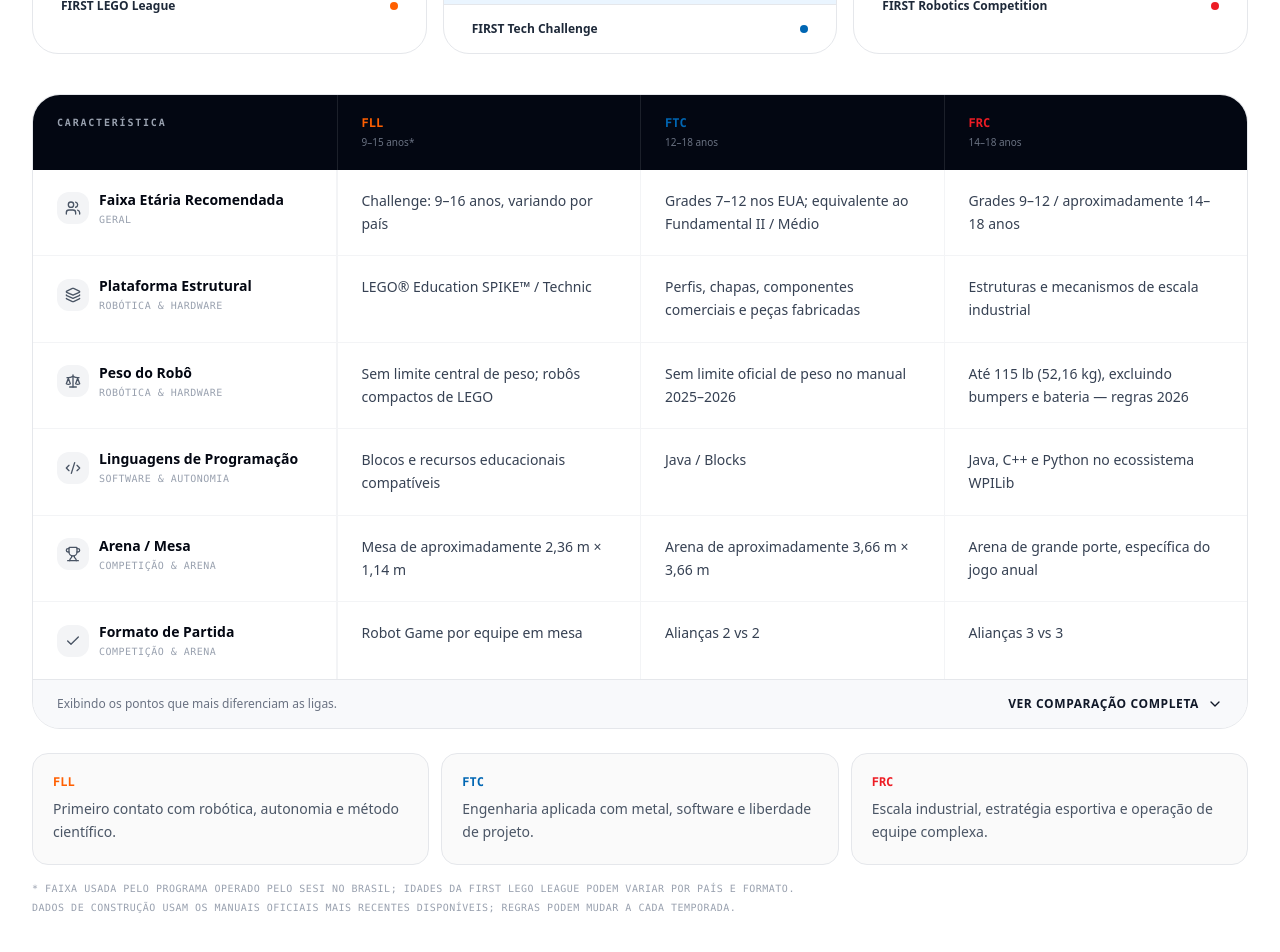
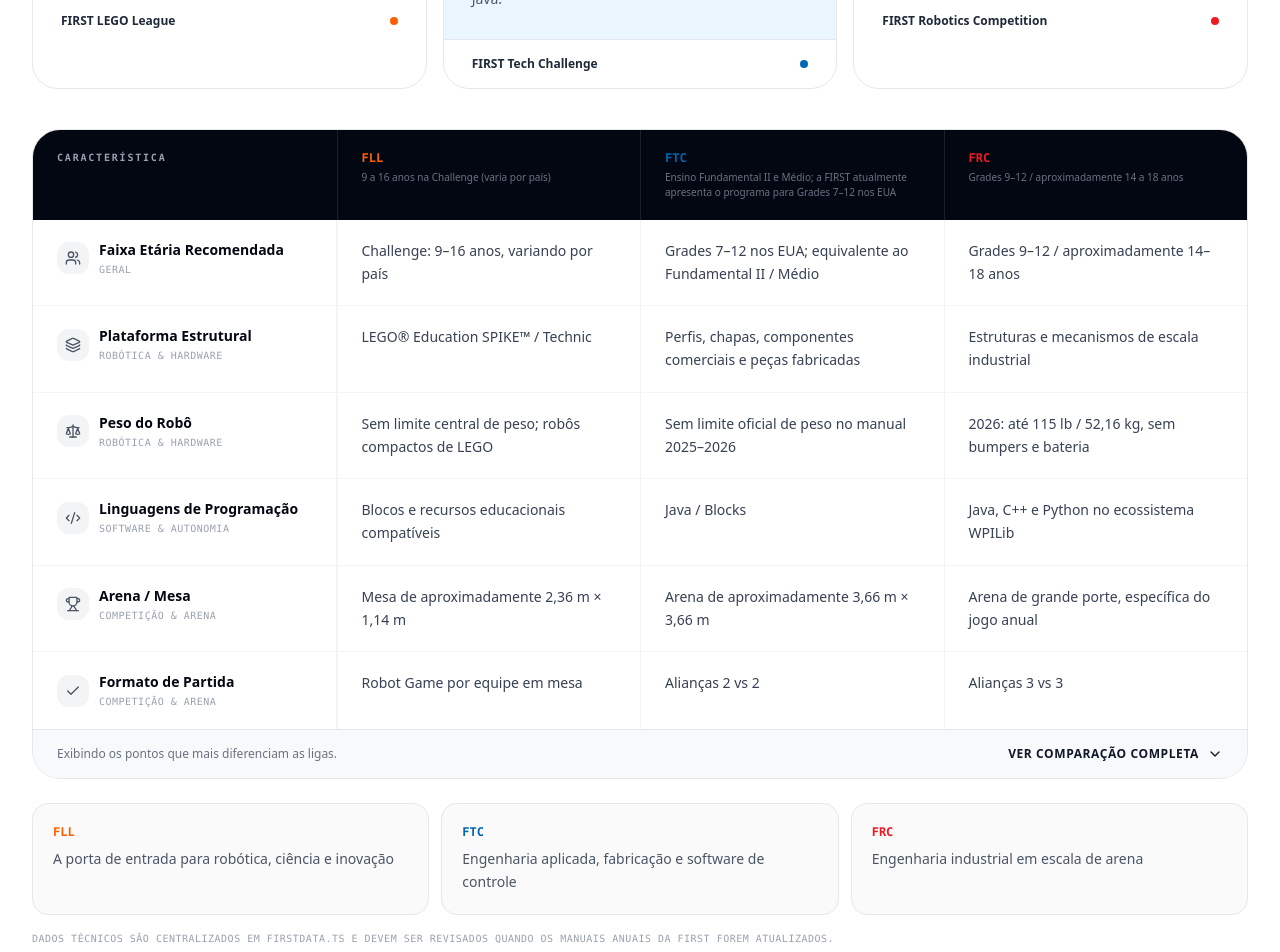
Before and after one commit to caastro-kng/FIRST, a React (Vite) app: page / in a window 1280 px wide. Shown: the part 4580-5532 px from the top of the page. Built offline with nearby package versions, Linux system fonts and the light colour scheme.

Commit message:
refactor: centralize comparison league facts

```diff
--- a/src/components/ComparisonMatrix.tsx
+++ b/src/components/ComparisonMatrix.tsx
@@ -1,13 +1,19 @@
 import React, { useMemo, useState } from 'react';
-import { COMPARISON_CRITERIA } from '../data/firstData';
+import { COMPARISON_CRITERIA, LEAGUES_DATA } from '../data/firstData';
 import { Check, ChevronDown, Layers3, Scale, Cpu, Code2, Users, Trophy } from 'lucide-react';
+import { LeagueId } from '../types/first';
 
-const LEAGUES = [
+const LEAGUES: Array<{
+  key: LeagueId;
+  level: string;
+  headline: string;
+  description: string;
+  accent: string;
+  soft: string;
+  icon: React.ComponentType<{ className?: string }>;
+}> = [
   {
-    key: 'fll' as const,
-    name: 'FLL',
-    fullName: 'FIRST LEGO League',
-    age: '9–15 anos*',
+    key: 'fll',
     level: 'Entrada',
     headline: 'LEGO + CIÊNCIA',
     description: 'A porta de entrada para construir, programar e resolver problemas reais com criatividade.',
@@ -16,10 +22,7 @@ const LEAGUES = [
     icon: Layers3,
   },
   {
-    key: 'ftc' as const,
-    name: 'FTC',
-    fullName: 'FIRST Tech Challenge',
-    age: '12–18 anos',
+    key: 'ftc',
     level: 'Intermediário',
     headline: 'METAL + SOFTWARE',
     description: 'Mais liberdade de engenharia, estruturas metálicas, controle avançado e programação em Java.',
@@ -28,10 +31,7 @@ const LEAGUES = [
     icon: Cpu,
   },
   {
-    key: 'frc' as const,
-    name: 'FRC',
-    fullName: 'FIRST Robotics Competition',
-    age: '14–18 anos',
+    key: 'frc',
     level: 'Avançado',
     headline: 'ARENA + INDÚSTRIA',
     description: 'Robôs de grande porte, alianças 3v3, estratégia esportiva e engenharia em escala industrial.',
@@ -52,16 +52,6 @@ const ICONS: Record<string, React.ReactNode> = {
   field_size: <Trophy className="w-4 h-4" />,
 };
 
-const CURRENT_FACT_OVERRIDES: Partial<Record<string, Partial<Record<'fll' | 'ftc' | 'frc', string>>>> = {
-  weight: {
-    ftc: 'Sem limite oficial de peso no manual 2025–2026',
-    frc: 'Até 115 lb (52,16 kg), excluindo bumpers e bateria — regras 2026',
-  },
-};
-
-const getDisplayValue = (item: (typeof COMPARISON_CRITERIA)[number], league: 'fll' | 'ftc' | 'frc') =>
-  CURRENT_FACT_OVERRIDES[item.id]?.[league] ?? item[league];
-
 export const ComparisonMatrix: React.FC = () => {
   const [showAll, setShowAll] = useState(false);
 
@@ -76,47 +66,39 @@ export const ComparisonMatrix: React.FC = () => {
         <div className="grid grid-cols-1 lg:grid-cols-12 gap-10 lg:gap-16 items-end mb-14">
           <div className="lg:col-span-8 space-y-4">
             <div className="inline-flex items-center gap-2 text-[11px] font-mono font-bold uppercase tracking-[0.2em] text-[#0066B3]">
-              <span className="w-2 h-2 rounded-full bg-[#0066B3]" />
-              04 / COMPARATIVO
+              <span className="w-2 h-2 rounded-full bg-[#0066B3]" />04 / COMPARATIVO
             </div>
             <h2 className="text-4xl sm:text-5xl lg:text-6xl font-black uppercase tracking-[-0.04em] leading-[0.98] text-gray-950">
-              TRÊS LIGAS.<br />
-              <span className="text-[#0066B3]">TRÊS ESCALAS.</span>
+              TRÊS LIGAS.<br /><span className="text-[#0066B3]">TRÊS ESCALAS.</span>
             </h2>
           </div>
-
           <div className="lg:col-span-4 lg:pb-1">
-            <p className="text-base text-gray-600 leading-relaxed">
-              A tecnologia muda de escala, mas a lógica permanece: projetar, programar, testar e competir em equipe.
-            </p>
+            <p className="text-base text-gray-600 leading-relaxed">A tecnologia muda de escala, mas a lógica permanece: projetar, programar, testar e competir em equipe.</p>
           </div>
         </div>
 
         <div className="grid grid-cols-1 md:grid-cols-3 gap-4 mb-10">
           {LEAGUES.map((league) => {
             const Icon = league.icon;
+            const data = LEAGUES_DATA[league.key];
             return (
               <div key={league.key} className="rounded-[26px] border border-gray-200 bg-white overflow-hidden">
                 <div className="p-6 sm:p-7" style={{ backgroundColor: league.soft }}>
                   <div className="flex items-start justify-between gap-4 mb-10">
                     <div>
                       <div className="text-[10px] font-mono font-bold uppercase tracking-[0.18em] text-gray-500">{league.level}</div>
-                      <div className="text-sm font-mono text-gray-500 mt-1">{league.age}</div>
+                      <div className="text-sm font-mono text-gray-500 mt-1">{data.targetAge}</div>
                     </div>
-                    <div className="w-11 h-11 rounded-2xl bg-white/80 flex items-center justify-center" style={{ color: league.accent }}>
-                      <Icon className="w-5 h-5" />
+                    <div className="w-11 h-11 rounded-2xl bg-white/80 flex items-center justify-center" style={{ color: league.accent }}><Icon className="w-5 h-5" /></div>
                   </div>
-                  </div>
-
                   <div className="space-y-2">
-                    <div className="text-4xl font-black tracking-tight" style={{ color: league.accent }}>{league.name}</div>
+                    <div className="text-4xl font-black tracking-tight" style={{ color: league.accent }}>{data.acronym}</div>
                     <div className="text-xs font-mono font-bold uppercase tracking-[0.16em] text-gray-700">{league.headline}</div>
                     <p className="text-sm text-gray-600 leading-relaxed pt-1">{league.description}</p>
                   </div>
                 </div>
-
                 <div className="px-6 sm:px-7 py-4 border-t border-gray-200 flex items-center justify-between gap-3">
-                  <span className="text-xs font-semibold text-gray-800">{league.fullName}</span>
+                  <span className="text-xs font-semibold text-gray-800">{data.name}</span>
                   <span className="w-2 h-2 rounded-full" style={{ backgroundColor: league.accent }} />
                 </div>
               </div>
@@ -127,12 +109,15 @@ export const ComparisonMatrix: React.FC = () => {
         <div className="rounded-[28px] border border-gray-200 overflow-hidden bg-white">
           <div className="hidden md:grid grid-cols-12 bg-gray-950 text-white">
             <div className="col-span-3 px-6 py-5 text-[10px] font-mono font-bold uppercase tracking-[0.18em] text-gray-400">Característica</div>
-            {LEAGUES.map((league) => (
+            {LEAGUES.map((league) => {
+              const data = LEAGUES_DATA[league.key];
+              return (
                 <div key={league.key} className="col-span-3 px-6 py-5 border-l border-white/10">
-                <div className="text-xs font-mono font-bold" style={{ color: league.accent }}>{league.name}</div>
-                <div className="text-[10px] text-gray-500 mt-1">{league.age}</div>
+                  <div className="text-xs font-mono font-bold" style={{ color: league.accent }}>{data.acronym}</div>
+                  <div className="text-[10px] text-gray-500 mt-1">{data.targetAge}</div>
                 </div>
-            ))}
+              );
+            })}
           </div>
 
           <div className="divide-y divide-gray-100">
@@ -140,9 +125,7 @@ export const ComparisonMatrix: React.FC = () => {
               <div key={item.id} className="grid grid-cols-1 md:grid-cols-12 hover:bg-gray-50/70 transition-colors">
                 <div className="md:col-span-3 px-5 sm:px-6 py-5 md:border-r border-gray-100">
                   <div className="flex items-center gap-2.5">
-                    <div className="w-8 h-8 rounded-xl bg-gray-100 text-gray-600 flex items-center justify-center shrink-0">
-                      {ICONS[item.id] ?? <Check className="w-4 h-4" />}
-                    </div>
+                    <div className="w-8 h-8 rounded-xl bg-gray-100 text-gray-600 flex items-center justify-center shrink-0">{ICONS[item.id] ?? <Check className="w-4 h-4" />}</div>
                     <div>
                       <div className="text-sm font-bold text-gray-950">{item.label}</div>
                       <div className="text-[10px] font-mono uppercase tracking-wider text-gray-400 mt-0.5">{item.category}</div>
@@ -150,28 +133,25 @@ export const ComparisonMatrix: React.FC = () => {
                   </div>
                 </div>
 
-                {LEAGUES.map((league) => (
+                {LEAGUES.map((league) => {
+                  const data = LEAGUES_DATA[league.key];
+                  return (
                     <div key={league.key} className="md:col-span-3 px-5 sm:px-6 py-4 md:py-5 md:border-l border-gray-100 first:md:border-l-0">
                       <div className="md:hidden flex items-center gap-2 mb-2">
                         <span className="w-2 h-2 rounded-full" style={{ backgroundColor: league.accent }} />
-                      <span className="text-[10px] font-mono font-bold uppercase" style={{ color: league.accent }}>{league.name}</span>
+                        <span className="text-[10px] font-mono font-bold uppercase" style={{ color: league.accent }}>{data.acronym}</span>
                       </div>
-                    <p className="text-sm text-gray-700 leading-relaxed">{getDisplayValue(item, league.key)}</p>
+                      <p className="text-sm text-gray-700 leading-relaxed">{item[league.key]}</p>
                     </div>
-                ))}
+                  );
+                })}
               </div>
             ))}
           </div>
 
           <div className="px-5 sm:px-6 py-4 bg-[#F8F9FB] border-t border-gray-200 flex flex-col sm:flex-row sm:items-center sm:justify-between gap-3">
-            <div className="text-xs text-gray-500">
-              {showAll ? `Exibindo todas as ${COMPARISON_CRITERIA.length} características.` : 'Exibindo os pontos que mais diferenciam as ligas.'}
-            </div>
-
-            <button
-              onClick={() => setShowAll((prev) => !prev)}
-              className="inline-flex items-center gap-2 text-xs font-bold uppercase tracking-wider text-gray-900 hover:text-[#0066B3] transition-colors"
-            >
+            <div className="text-xs text-gray-500">{showAll ? `Exibindo todas as ${COMPARISON_CRITERIA.length} características.` : 'Exibindo os pontos que mais diferenciam as ligas.'}</div>
+            <button onClick={() => setShowAll((prev) => !prev)} className="inline-flex items-center gap-2 text-xs font-bold uppercase tracking-wider text-gray-900 hover:text-[#0066B3] transition-colors">
               {showAll ? 'Ver comparação resumida' : 'Ver comparação completa'}
               <ChevronDown className={`w-4 h-4 transition-transform ${showAll ? 'rotate-180' : ''}`} />
             </button>
@@ -179,21 +159,19 @@ export const ComparisonMatrix: React.FC = () => {
         </div>
 
         <div className="mt-6 grid grid-cols-1 md:grid-cols-3 gap-3">
-          {[
-            ['FLL', 'Primeiro contato com robótica, autonomia e método científico.'],
-            ['FTC', 'Engenharia aplicada com metal, software e liberdade de projeto.'],
-            ['FRC', 'Escala industrial, estratégia esportiva e operação de equipe complexa.'],
-          ].map(([title, copy], idx) => (
-            <div key={title} className="rounded-2xl border border-gray-200 bg-[#FAFAFA] p-5">
-              <div className="text-xs font-mono font-bold mb-2" style={{ color: LEAGUES[idx].accent }}>{title}</div>
-              <p className="text-sm text-gray-600 leading-relaxed">{copy}</p>
+          {LEAGUES.map((league) => {
+            const data = LEAGUES_DATA[league.key];
+            return (
+              <div key={league.key} className="rounded-2xl border border-gray-200 bg-[#FAFAFA] p-5">
+                <div className="text-xs font-mono font-bold mb-2" style={{ color: league.accent }}>{data.acronym}</div>
+                <p className="text-sm text-gray-600 leading-relaxed">{data.tagline}</p>
               </div>
-          ))}
+            );
+          })}
         </div>
 
-        <div className="mt-4 space-y-1 text-[10px] font-mono uppercase tracking-wider text-gray-400">
-          <p>* Faixa usada pelo programa operado pelo SESI no Brasil; idades da FIRST LEGO League podem variar por país e formato.</p>
-          <p>Dados de construção usam os manuais oficiais mais recentes disponíveis; regras podem mudar a cada temporada.</p>
+        <div className="mt-4 text-[10px] font-mono uppercase tracking-wider text-gray-400">
+          Dados técnicos são centralizados em firstData.ts e devem ser revisados quando os manuais anuais da FIRST forem atualizados.
         </div>
       </div>
     </section>
```
Lines whose indentation alone changed are shown as unchanged.
